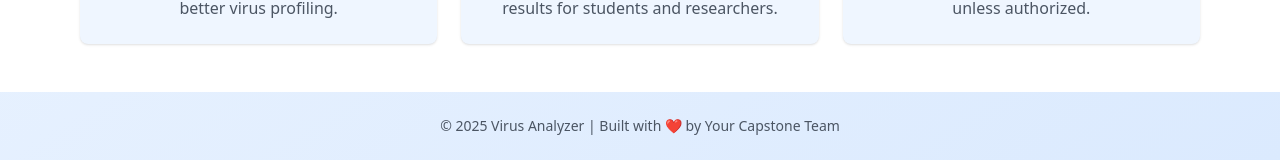
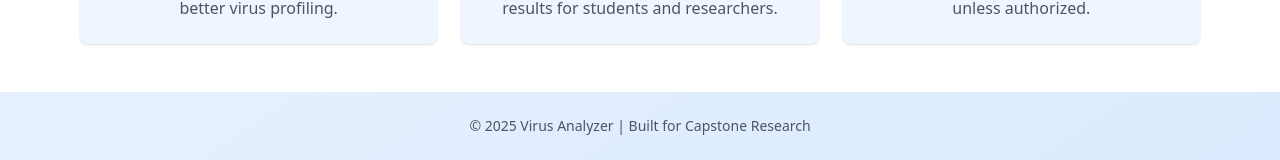
Before and after one commit to chandana072/virus-analyser, a Flask app: page / in a window 1280 px wide. Shown: the part 692-852 px from the top of the page. Run offline with Flask 3, Linux system fonts and the light colour scheme; some libraries are stand-ins or nearby versions.

Commit message:
Update index.html

```diff
--- a/templates/index.html
+++ b/templates/index.html
@@ -63,7 +63,7 @@
 
   <!-- Footer -->
   <footer class="text-center text-sm text-gray-600 py-6">
-    &copy; 2025 Virus Analyzer | Built with ❤️ by Your Capstone Team
+    &copy; 2025 Virus Analyzer | Built for Capstone Research
   </footer>
 
 </body>
```
